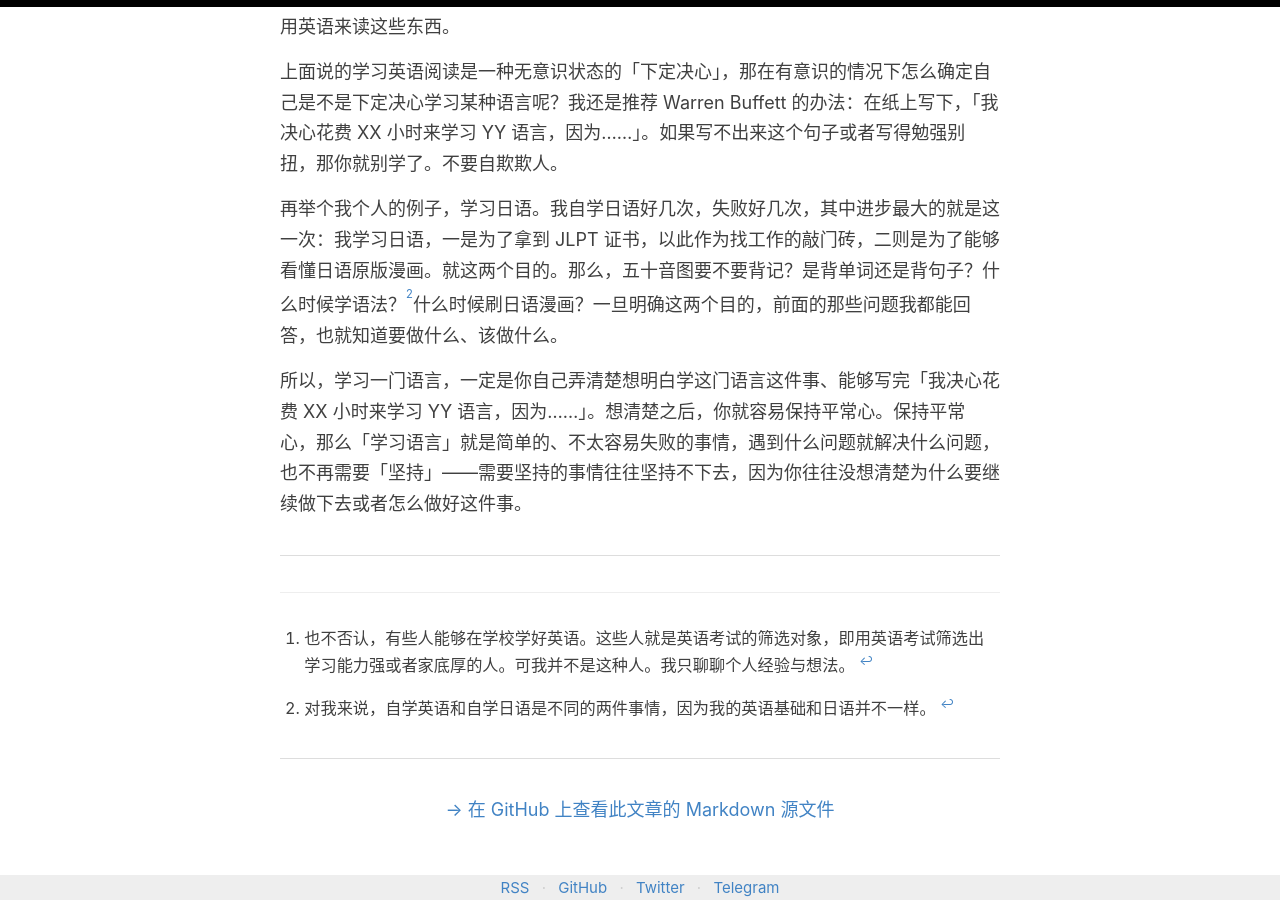
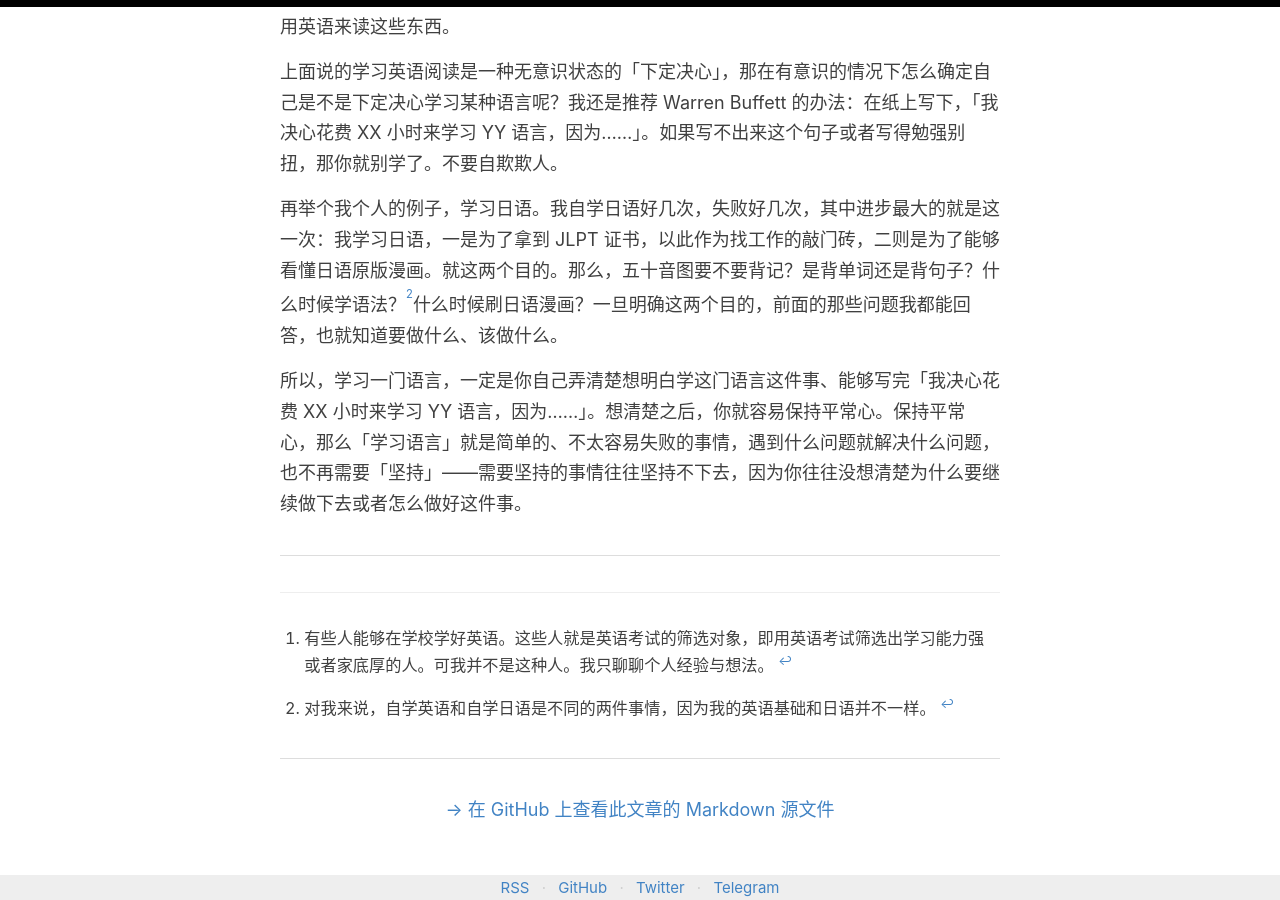
Before and after one commit to hong525-gh/hong525_blog, a Jekyll site: the page built from _posts/2026-08-27-why-i-fail-at-languages-learning.md, in a window 1280 px wide and 900 px high, scrolled down 704 px. Built offline with Jekyll 4.4.1, drawn with Linux system fonts in a browser that asks for light colours.

Commit message:
Update 2026-08-27-why-i-fail-at-languages-learning.md

```diff
--- a/_posts/2026-08-27-why-i-fail-at-languages-learning.md
+++ b/_posts/2026-08-27-why-i-fail-at-languages-learning.md
@@ -18,6 +18,6 @@ date: 2026-08-27 20:55 +0800
 
 ---
 
-[^1]: 也不否认，有些人能够在学校学好英语。这些人就是英语考试的筛选对象，即用英语考试筛选出学习能力强或者家底厚的人。可我并不是这种人。我只聊聊个人经验与想法。
+[^1]: 有些人能够在学校学好英语。这些人就是英语考试的筛选对象，即用英语考试筛选出学习能力强或者家底厚的人。可我并不是这种人。我只聊聊个人经验与想法。
 
 [^2]: 对我来说，自学英语和自学日语是不同的两件事情，因为我的英语基础和日语并不一样。
```
